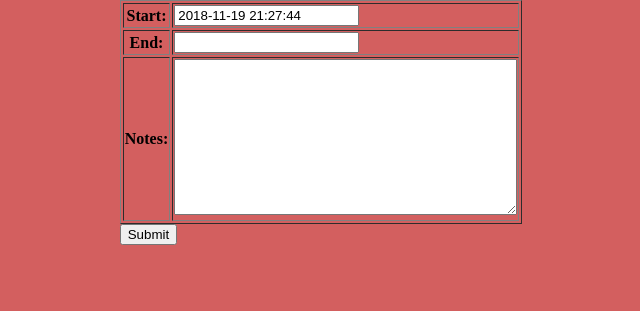
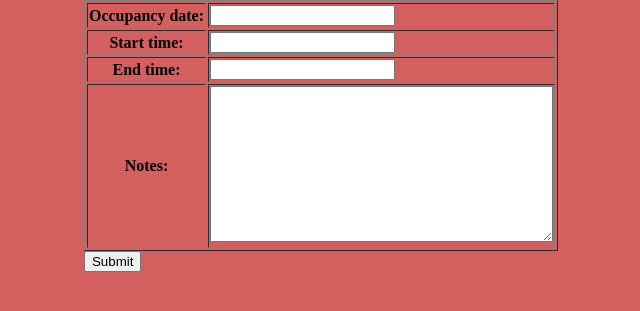
Before and after one commit to djaszak/dresden_sauna, a Django app: page /sauna_occupancies/occupancy/create-occupancy/ in a window 1280 px wide. Shown: the top 311 px of the page, without its empty margins (319-959 px from the left). Run offline with Django 3.2, Linux system fonts and the light colour scheme; a user stored in the database is signed in; some libraries are stand-ins or nearby versions.

Commit message:
Improve changing the occupancy, possibility to add yourself to this occupancy

```diff
--- a/dresden_sauna/settings.py
+++ b/dresden_sauna/settings.py
@@ -38,7 +38,6 @@ INSTALLED_APPS = [
     'django.contrib.messages',
     'django.contrib.staticfiles',
     'sauna_occupancies',
-    'datetimepicker',
 ]
 
 MIDDLEWARE = [
--- a/sauna_occupancies/forms.py
+++ b/sauna_occupancies/forms.py
@@ -1,27 +1,64 @@
 from django import forms
+from django.contrib.admin import widgets
 from django.utils import timezone
-from django.forms import ModelForm
+from django.forms.widgets import TimeInput
+
 from .models import Occupancy
 
+class UltraDateInput(forms.DateInput):
+    input_type = 'date'
 
-class OccupancyForm(ModelForm):
+
+class UltraTimeInput(forms.TimeInput):
+    input_type = 'time'
+
+class OccupancyForm(forms.ModelForm):
+    occupancy_date = forms.DateField()
+    start_time = forms.TimeField()
+    end_time = forms.TimeField()
+
     class Meta:
         model = Occupancy
-        exclude = ['user', ]
+        exclude = ['user', 'start', 'end']
+        fields = ['occupancy_date', 'start_time', 'end_time', 'notes']
+        widgets = {
+            'occupancy_date': UltraDateInput(),
+            'start_time': UltraTimeInput(),
+            'end_time': UltraTimeInput()
+        }
+
+    def __init__(self, *args, **kwargs):
+        super(OccupancyForm, self).__init__(*args, **kwargs)
+
+        # if kwargs['instance']:
+        #     self.fields['occupancy_date'].initial = kwargs['instance'].start.date()
+        #     self.fields['start_time'].initial = kwargs['instance'].start.time()
+        # if kwargs['instance'].end:
+        #     self.fields['end_time'].initial = kwargs['instance'].end.time()
 
     def clean(self):
         cleaned_data = super().clean()
-        start = cleaned_data.get('start')
-        end = cleaned_data.get('end')
+        start_time = cleaned_data.get('start')
+        end_time = cleaned_data.get('end')
 
-        if start:
-            if timezone.now() > start:
+        if start_time:
+            if timezone.now() > start_time:
                 raise forms.ValidationError(
                     'Du kannst doch nicht in der Vergangenheit saunieren, Dummkopf :)'
                 )
 
-        if start and end:
-            if end < start:
+        if start_time and end_time:
+            if end_time < start_time:
                 raise forms.ValidationError(
                     'Du kannst das saunieren nicht beenden bevor du gestartet hast'
                 )
+
+    def save(self, commit=True):
+        model = super(OccupancyForm, self).save(commit=False)
+        model.start = datetime.combine(self.cleaned_data['occupancy_date'], self.cleaned_data['start_time'])
+        model.end = datetime.combine(self.cleaned_data['occupancy_date'], self.cleaned_data['end_time'])
+
+        if commit:
+            model.save()
+
+        return model
--- a/sauna_occupancies/templates/create_occupancy.html
+++ b/sauna_occupancies/templates/create_occupancy.html
@@ -1,14 +1,6 @@
 {% extends 'base.html' %}
 
 {% block content %}
-<script src="http://code.jquery.com/jquery-1.9.1.js"></script>
-<script src="http://code.jquery.com/ui/1.11.0/jquery-ui.js"></script>
-<script>
-$(document).ready(function() {
-    $('.datepicker').datepicker();
-});
-</script>
-
 
 <form method="post" novalidate>
   {% csrf_token %}
--- a/sauna_occupancies/views.py
+++ b/sauna_occupancies/views.py
@@ -10,14 +10,14 @@ from .forms import OccupancyForm
 from .models import Occupancy
 
 
-@login_required
+@login_required(login_url='/sauna_occupancies/login/')
 def index(request):
     occupancies = Occupancy.objects.all()[:5]
 
     return render(request, 'index.html', {'occupancies': occupancies})
 
 
-@login_required
+@login_required(login_url='/sauna_occupancies/login/')
 def create_occupancy(request):
     if request.method == 'POST':
         form = OccupancyForm(request.POST)
@@ -33,7 +33,7 @@ def create_occupancy(request):
     return render(request, 'create_occupancy.html', {'form': form})
 
 
-@login_required
+@login_required(login_url='/sauna_occupancies/login/')
 def change_occupancy(request, occupancy_id):
     occupancy = Occupancy.objects.get(pk=occupancy_id)
     if request.method == 'POST':
@@ -46,7 +46,7 @@ def change_occupancy(request, occupancy_id):
     return render(request, 'change_occupancy.html', {'form': form, 'occupancy': occupancy})
 
 
-@login_required
+@login_required(login_url='/sauna_occupancies/login/')
 def add_user_to_occupancy(request, occupancy_id):
     occupancy = Occupancy.objects.get(pk=occupancy_id)
     user = request.user
```
